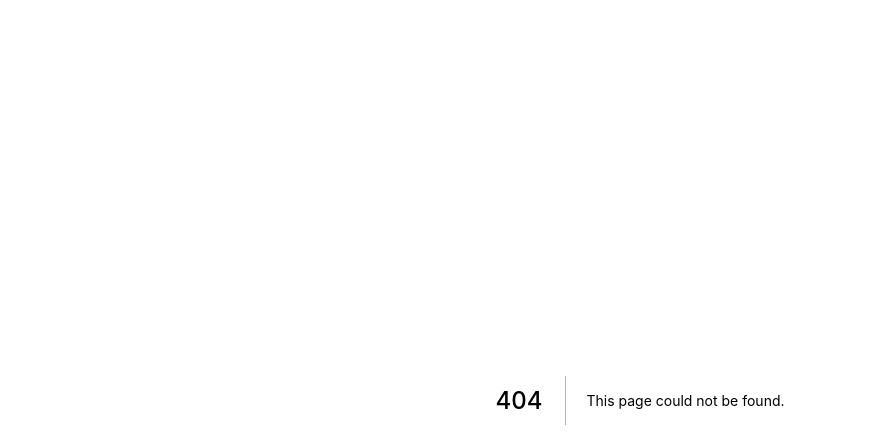
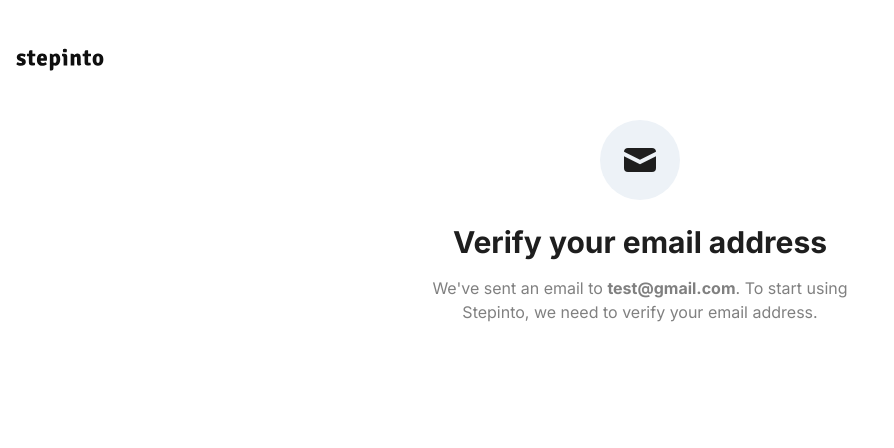
Before and after one commit to rayanabdirahman/stepinto-client, a Next.js app: page /auth/verifyemail/1 in a window 1280 px wide. Before the commit this address had no page. Shown: the top 448 px of the page, without its empty margins (0-894 px from the left). Built offline with nearby package versions, Linux system fonts and the light colour scheme.

Commit message:
add verify email boilerplate page

```diff
--- /dev/null
+++ b/src/Auth/VerifyEmail/index.tsx
@@ -0,0 +1,42 @@
+import { Box, Center, Flex, HStack, Stack } from "@chakra-ui/react";
+import React from "react";
+import { Button, Heading, Logo, Text } from "../../shared/components/UI/atoms";
+import { HiMail } from "react-icons/hi";
+import { Container } from "../../shared/components/templates";
+
+const VerifyEmail: React.FC = () => {
+  return (
+    <Box as="section" h="100vh">
+      <Container>
+        <Logo />
+        <Center textAlign="center">
+          <Stack spacing={6} w="md">
+            <Center>
+              <Flex
+                h="80px"
+                w="80px"
+                bg="gray.100"
+                borderRadius="full"
+                justifyContent="center"
+                alignItems="center"
+              >
+                <HiMail size={40} />
+              </Flex>
+            </Center>
+            <Stack spacing={4}>
+              <Heading as="h1" size="lg" noOfLines={1}>
+                Verify your email address
+              </Heading>
+              <Text styleType="gray" fontSize="md">
+                We&apos;ve sent an email to <b>test@gmail.com</b>. To start
+                using Stepinto, we need to verify your email address.
+              </Text>
+            </Stack>
+          </Stack>
+        </Center>
+      </Container>
+    </Box>
+  );
+};
+
+export default VerifyEmail;
--- /dev/null
+++ b/src/pages/auth/verifyemail/[id].tsx
@@ -0,0 +1,6 @@
+import type { NextPage } from "next";
+import VerifyEmail from "../../../Auth/VerifyEmail";
+
+const VerifyEmailPage: NextPage = () => <VerifyEmail />;
+
+export default VerifyEmailPage;
--- a/src/shared/components/UI/atoms/Button/index.tsx
+++ b/src/shared/components/UI/atoms/Button/index.tsx
@@ -4,7 +4,7 @@
 type Props = ButtonProps & { styleType?: "primary" | "secondary" | "tertiary" };
 
 const Button: React.FC<Props> = ({ styleType = "primary", ...props }) => {
-  const colorScheme = styleType && styleType === "primary" ? "brand" : "";
+  const colorScheme = styleType && styleType === "primary" ? "red" : "";
   return (
     <CUButton
       {...props}
```
